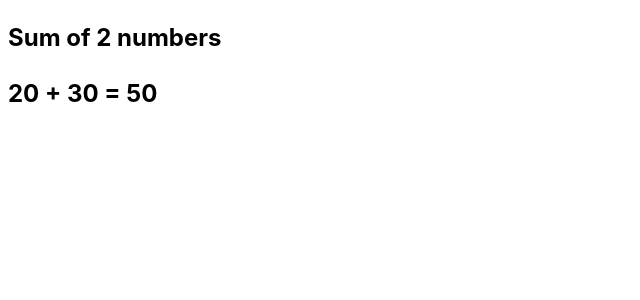
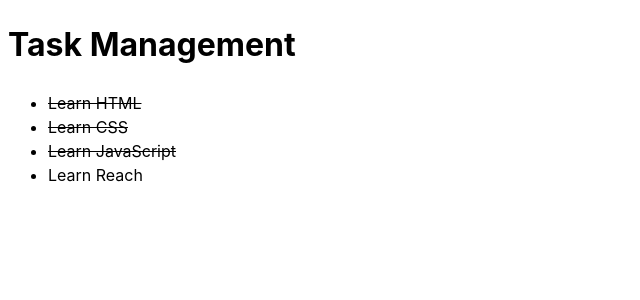
Before and after one commit to okt4vianus/task-management, a React (Vite) app: page / in a window 1280 px wide. Shown: the top 300 px of the page, without its empty margins (0-640 px from the left). Built offline with nearby package versions, Linux system fonts and the light colour scheme.

Commit message:
add react

```diff
--- a/src/App.tsx
+++ b/src/App.tsx
@@ -1,16 +1,17 @@
-import { add } from "./lib/math.ts";
+import { TaskList } from "./components/task-list.tsx";
 
 export function App() {
-  const personAge1 = 20;
-  const personAge2 = 30;
-  const personAgeSum = add(personAge1, personAge2);
+  const taskItems = [
+    { text: "Learn HTML", isCompleted: true },
+    { text: "Learn CSS", isCompleted: true },
+    { text: "Learn JavaScript", isCompleted: true },
+    { text: "Learn Reach", isCompleted: false },
+  ];
 
   return (
     <div>
-      <h2>Sum of 2 numbers</h2>
-      <h2>
-        {personAge1} + {personAge2} = {personAgeSum}
-      </h2>
+      <h1>Task Management</h1>
+      <TaskList taskItems={taskItems} />
     </div>
   );
 }
--- /dev/null
+++ b/src/components/profile.tsx
@@ -0,0 +1,5 @@
+export function Profile() {
+  const imageUrl = "https://i.imgur.com/MK3eW3As.jpg";
+  const altText = "Katherine Johnson";
+  return <img src={imageUrl} alt={altText} />;
+}
--- /dev/null
+++ b/src/components/task-list-items.tsx
@@ -0,0 +1,14 @@
+import { type TaskItem } from "../types/task";
+
+type TaskItemsProps = TaskItem;
+
+export function TaskListItems({ text, isCompleted }: TaskItemsProps) {
+  if (isCompleted) {
+    return (
+      <li>
+        <s>{text}</s>
+      </li>
+    );
+  }
+  return <li>{text}</li>;
+}
--- /dev/null
+++ b/src/components/task-list.tsx
@@ -0,0 +1,22 @@
+import { type TaskItem } from "../types/task";
+import { TaskListItems } from "./task-list-items";
+
+type TaskItemProps = {
+  taskItems: TaskItem[];
+};
+
+export function TaskList({ taskItems }: TaskItemProps) {
+  return (
+    <ul>
+      {taskItems.map((taskItem, index) => {
+        return (
+          <TaskListItems
+            key={index}
+            text={taskItem.text}
+            isCompleted={taskItem.isCompleted}
+          />
+        );
+      })}
+    </ul>
+  );
+}
--- /dev/null
+++ b/src/types/task.ts
@@ -0,0 +1,4 @@
+export type TaskItem = {
+  text: string;
+  isCompleted: boolean;
+};
```
Also changed, not shown: src/components/avatar.tsx (added, +11 -0 lines), src/components/gallery.tsx (added, +11 -0 lines).
